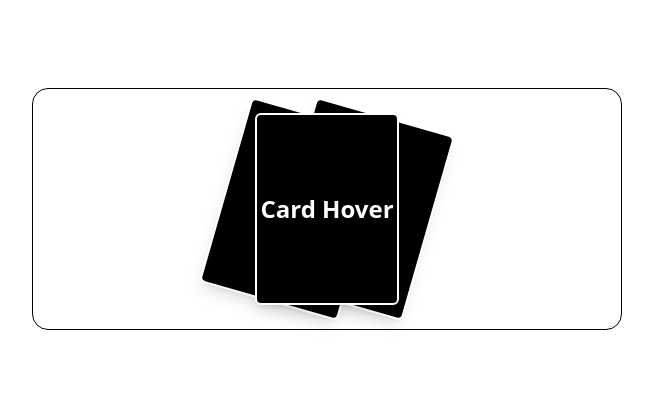
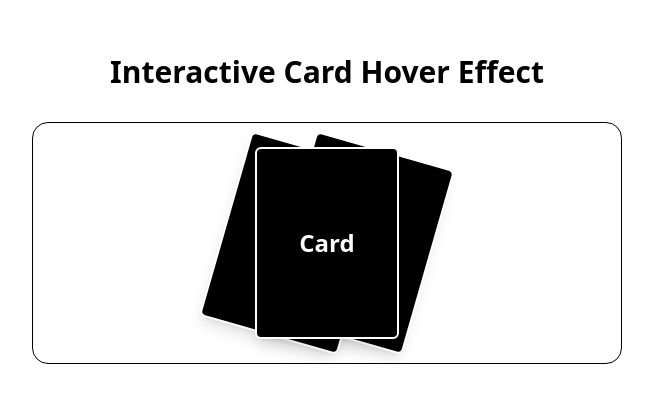
Before and after one commit to Ankush307/cards-hover, a plain HTML site: page index.html in a window 1280 px wide. Shown: the part 191-594 px from the top of the page, without its empty margins (313-966 px from the left). Drawn offline with nearby package versions, Linux system fonts and the light colour scheme.

Commit message:
change tittle

```diff
--- a/index.html
+++ b/index.html
@@ -4,13 +4,12 @@
 <head>
     <meta charset="UTF-8">
     <meta name="viewport" content="width=device-width, initial-scale=1.0">
-    <title>Document</title>
+    <title>Interactive Card Hover Effect</title>
     <script src="https://cdn.tailwindcss.com"></script>
     <style>
         @layer utilities {
             .book-hover:hover .book {
                 transform: translateX(0) rotate(0) !important;
-                z-index: 2 !important;
             }
 
             .book-hover .book1 {
@@ -37,30 +36,28 @@
                 .book-hover:hover .book1 {
                     transform: translateX(-60%) translateY(0%) !important;
                 }
-
-                .book-hover:hover .book3 {
-                    transform: translateX(60%) translateY(0%) !important;
-                }
             }
         }
     </style>
 </head>
 
 <body>
-    <div class="relative max-w-3xl w-full mx-auto flex items-center justify-center flex-wrap min-h-screen max-lg:px-5">
+    <div
+        class="relative py-10 max-w-3xl w-full mx-auto flex items-center justify-center flex-col min-h-screen max-lg:px-5">
+        <h1 class="text-3xl font-bold mb-8 text-center">Interactive Card Hover Effect</h1>
         <div
             class="relative w-[590px] border border-solid border-black p-6 cursor-pointer flex max-lg:flex-col items-center justify-between transition-all rounded-2xl ease-linear duration-200 hover:shadow-2xl book-hover">
             <div
                 class="book flex items-center justify-center book1 relative w-36 h-48 bg-black border-2 border-white rounded-md shadow-lg transition-transform duration-300">
-                <p class="text-2xl font-bold text-white">Card</p>
+                <p class="text-2xl font-bold text-white text-center">Card</p>
             </div>
             <div
                 class="book flex items-center justify-center book2 relative w-36 h-48 bg-black border-2 border-white rounded-md shadow-lg transition-transform duration-300">
-                <p class="text-2xl font-bold text-white">Card Hover</p>
+                <p class="text-2xl font-bold text-white text-center">Card</p>
             </div>
             <div
                 class="book flex items-center justify-center book3 relative w-36 h-48 bg-black border-2 border-white rounded-md shadow-lg transition-transform duration-300">
-                <p class="text-2xl font-bold text-white">Card</p>
+                <p class="text-2xl font-bold text-white text-center">Card</p>
             </div>
         </div>
     </div>
```
